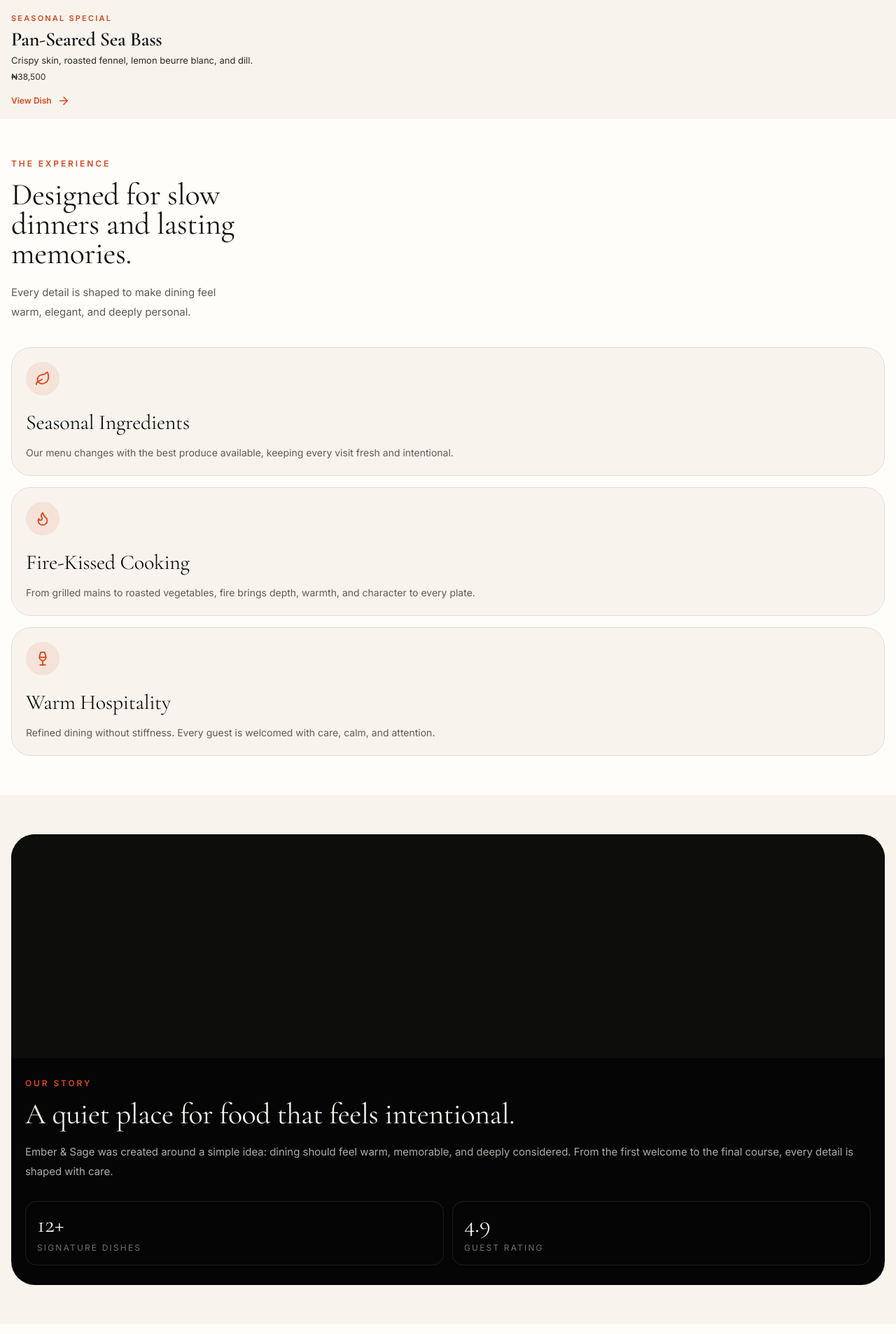
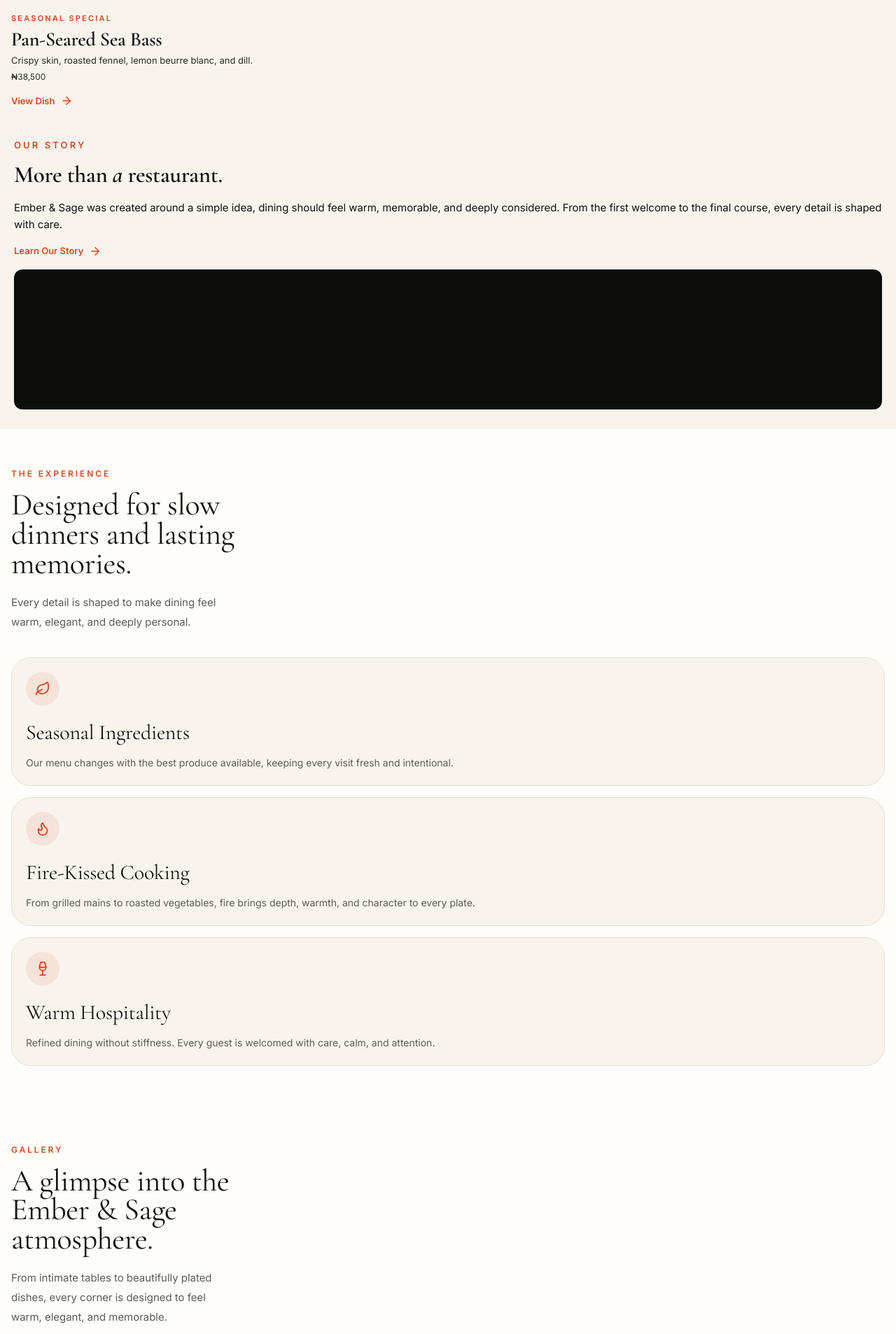
Before and after one commit to Davemafy/Ember-And-Sage, a React (Vite) app: page / in a window 1280 px wide. Shown: the part 1914-3820 px from the top of the page at 70% size. Built offline with nearby package versions, Linux system fonts and the light colour scheme.

Commit message:
Refine home story section

```diff
--- a/src/components/sections/home/home-menu-preview.tsx
+++ b/src/components/sections/home/home-menu-preview.tsx
@@ -1,6 +1,6 @@
 import { Link } from "react-router-dom";
 import Button from "../../ui/button";
-import { ArrowRight, ChevronRight, ChevronRightSquare, Plus } from "lucide-react";
+import { ArrowRight, Plus } from "lucide-react";
 import homeDish1 from "@/assets/img/home-dish-1.png";
 
 const dishes = [
@@ -10,7 +10,7 @@ const dishes = [
     price: "₦38,500",
     img: homeDish1,
     description: "Crispy skin, roasted fennel, lemon beurre blanc, and dill.",
-  }
+  },
 ];
 
 const HomeMenuPreview = () => {
@@ -21,7 +21,7 @@ const HomeMenuPreview = () => {
           Discover
         </p>
 
-        <h2 className="mt-3 max-w-[330px] font-serif text-[33px] leading-[0.95] font-semibold tracking-[-0.03em]">
+        <h2 className="mt-3 max-w-82.5 font-serif text-[33px] leading-[0.95] font-semibold tracking-[-0.03em]">
           Our Menu
         </h2>
 
@@ -70,11 +70,7 @@ const HomeMenuPreview = () => {
         </div>
         {dishes.map((dish) => (
           <article key={dish.name} className="">
-            <img
-              src={dish.img}
-              className="bg-soft-black mb-5 h-55 rounded-xl"
-              alt={dish.name}
-            />
+            <img src={dish.img} className="bg-soft-black mb-5 h-55 rounded-xl" alt={dish.name} />
 
             <div className="flex items-start justify-between gap-4">
               <div>
@@ -92,7 +88,7 @@ const HomeMenuPreview = () => {
 
             <p className="text-border-dark mt-1 shrink-0 text-xs">{dish.price}</p>
 
-            <Button variant="text-link" className="gap-2 p-0 text-xs">
+            <Button variant="text-link" className="gap-2 p-0 text-[13px]">
               View Dish <ArrowRight size={18} />
             </Button>
           </article>
--- a/src/components/sections/home/home-story.tsx
+++ b/src/components/sections/home/home-story.tsx
@@ -1,39 +1,28 @@
+import Button from "@/components/ui/button";
+import { ArrowRight } from "lucide-react";
+
 const HomeStory = () => {
   return (
-    <section className="bg-warm-ivory px-4 py-14 text-text-primary">
-      <div className="overflow-hidden rounded-[34px] bg-near-black text-warm-ivory">
-        <div className="h-[320px] bg-soft-black" />
-
+    <section className="bg-warm-ivory text-text-primary">
+      <div className="overflow-hidden">
         <div className="px-5 py-7">
-          <p className="text-xs font-semibold uppercase tracking-[0.24em] text-burnt-orange">
+          <p className="text-burnt-orange text-[13px] font-semibold tracking-[0.24em] uppercase">
             Our Story
           </p>
 
-          <h2 className="mt-4 font-serif text-[42px] leading-[0.95] tracking-[-0.03em]">
-            A quiet place for food that feels intentional.
+          <h2 className="mt-4 font-serif text-[33px] leading-[0.95] font-semibold tracking-[-0.03em]">
+            More than <span className="italic">a</span> restaurant.
           </h2>
 
-          <p className="mt-5 text-[15px] leading-7 text-warm-ivory/70">
-            Ember &amp; Sage was created around a simple idea: dining should
-            feel warm, memorable, and deeply considered. From the first welcome
-            to the final course, every detail is shaped with care.
+          <p className="mt-5 text-[15px] leading-6">
+            Ember &amp; Sage was created around a simple idea, dining should feel warm, memorable,
+            and deeply considered. From the first welcome to the final course, every detail is
+            shaped with care.
           </p>
-
-          <div className="mt-7 grid grid-cols-2 gap-3">
-            <div className="rounded-2xl border border-warm-ivory/10 p-4">
-              <p className="font-serif text-[34px] leading-none">12+</p>
-              <p className="mt-2 text-xs uppercase tracking-[0.18em] text-warm-ivory/45">
-                Signature Dishes
-              </p>
-            </div>
-
-            <div className="rounded-2xl border border-warm-ivory/10 p-4">
-              <p className="font-serif text-[34px] leading-none">4.9</p>
-              <p className="mt-2 text-xs uppercase tracking-[0.18em] text-warm-ivory/45">
-                Guest Rating
-              </p>
-            </div>
-          </div>
+          <Button variant="text-link" className="gap-2 p-0 text-[13px]">
+            Learn Our Story <ArrowRight size={18} />
+          </Button>
+          <div className="bg-soft-black h-[200px] rounded-xl" />
         </div>
       </div>
     </section>
--- a/src/pages/home.tsx
+++ b/src/pages/home.tsx
@@ -11,8 +11,8 @@ const Home = () => {
       <main>
         <HomeHero />
         <HomeMenuPreview />
+        <HomeStory />
         <HomeExperience />
-        <HomeStory />
         <HomeGalleryPreview />
       </main>
 
```
